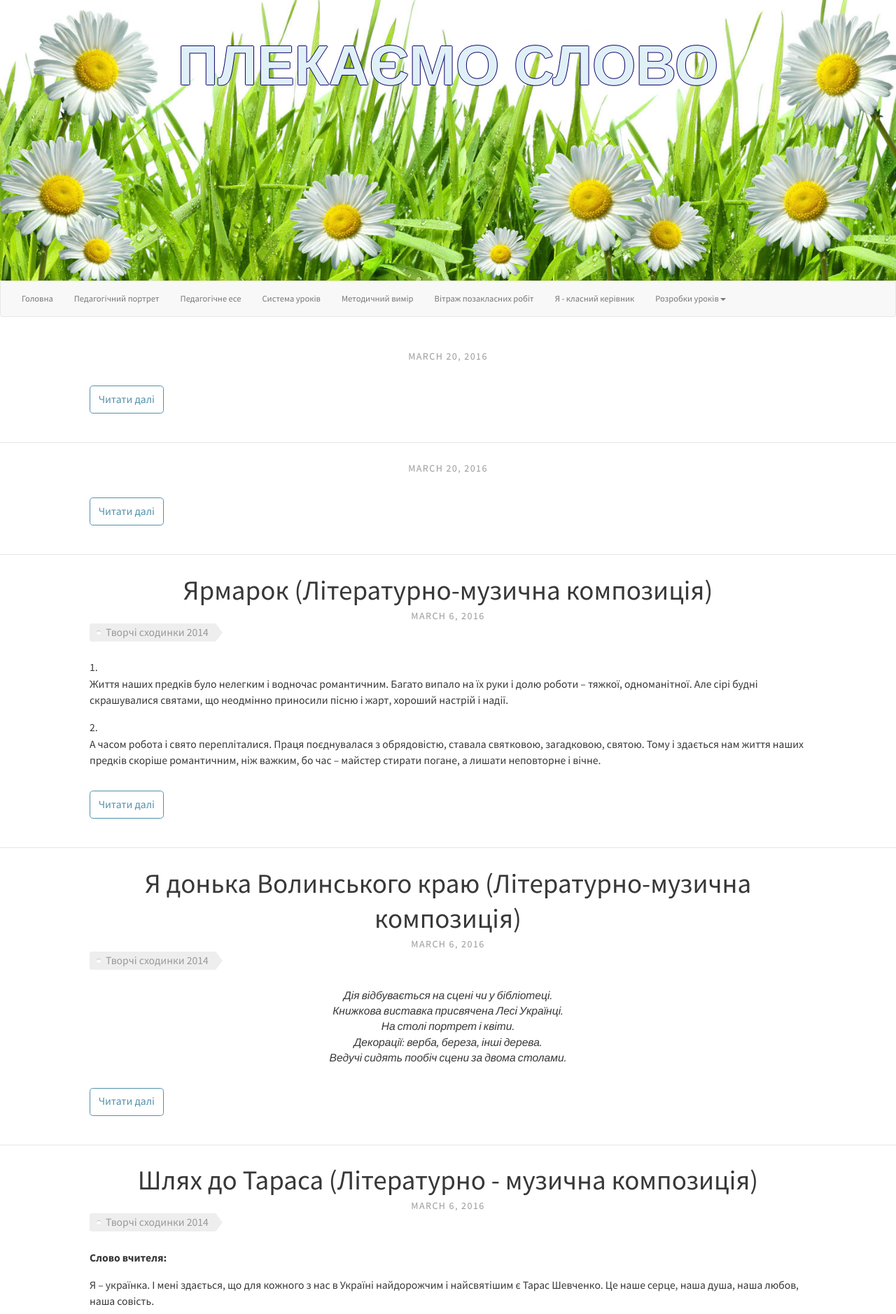
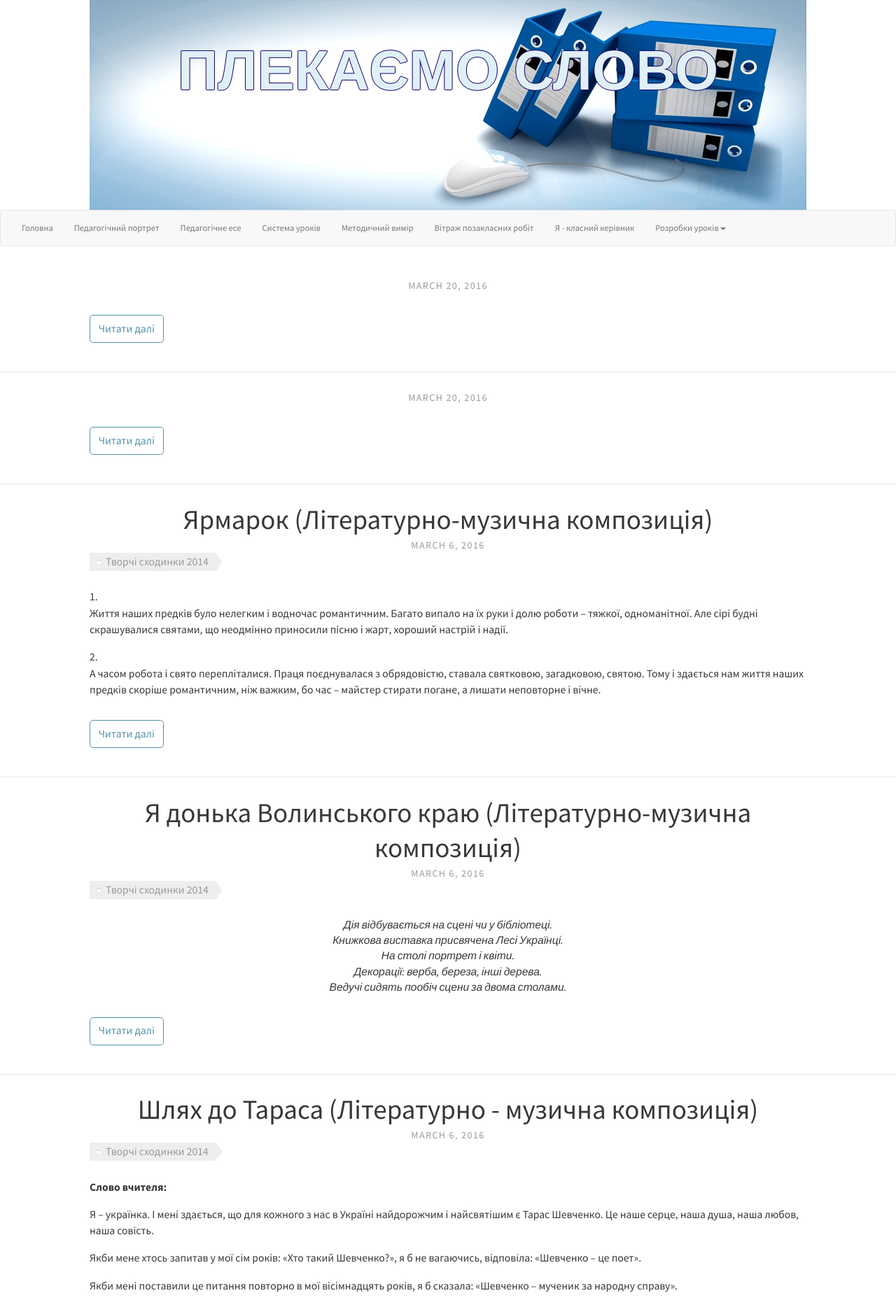
Before and after one commit to tetyanashevchuk/tetyanashevchuk.github.io, a Jekyll site: the page built from index.html, in a window 1280 px wide. Shown: the top 1878 px of the page at 70% size. Built offline with Jekyll 4.4.1, drawn with Linux system fonts in a browser that asks for light colours; nearby versions of some CDN libraries.

Commit message:
changed header image

```diff
--- a/_includes/header.html
+++ b/_includes/header.html
@@ -8,7 +8,7 @@
 
 {% elsif site.header %}
 <div class="img-container">
-  <img src="/images/flower-header.jpg" class="img-responsive center-block" />
+  <img src="/images/folder-header.jpg" class="img-responsive center-block" />
   <h2 class="homeImageLink">
     <span>Плекаємо слово</span>
   </h2>
```
Also changed, not shown: images/folder-header.jpg (added).
